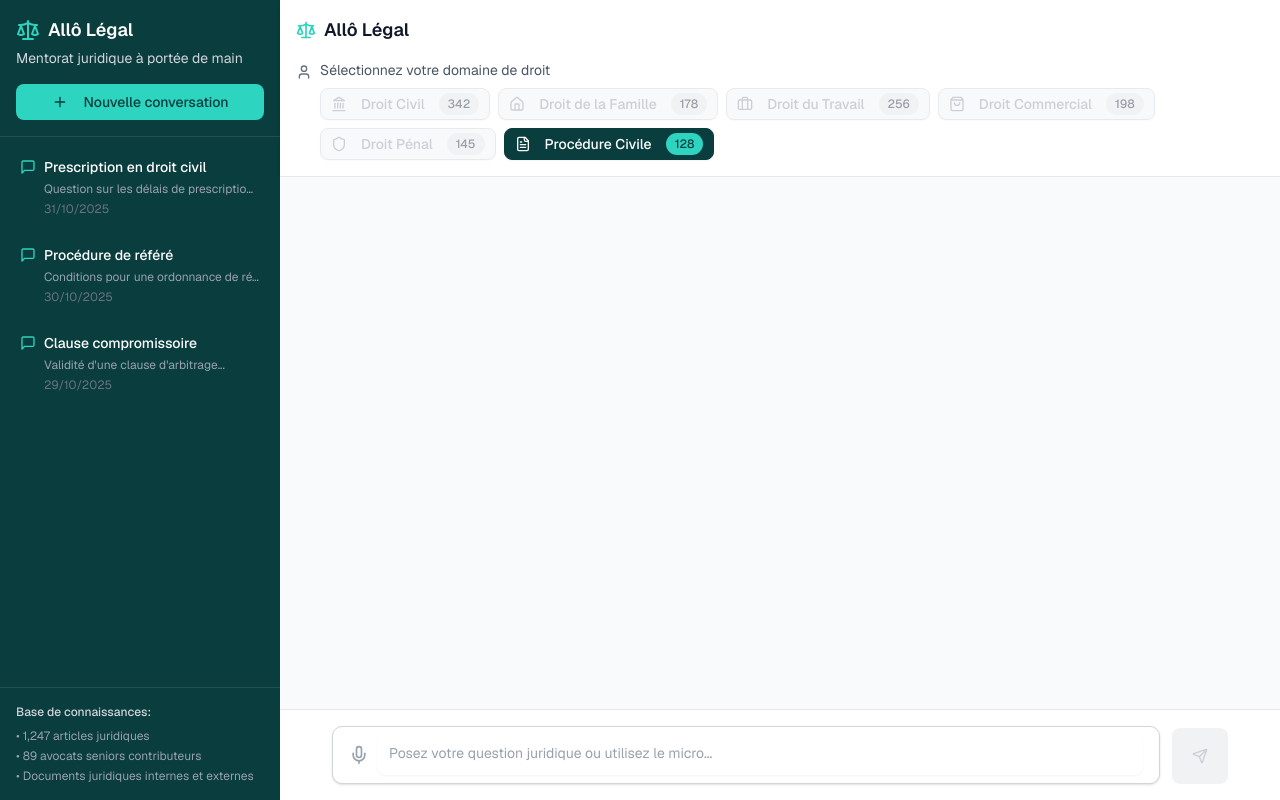
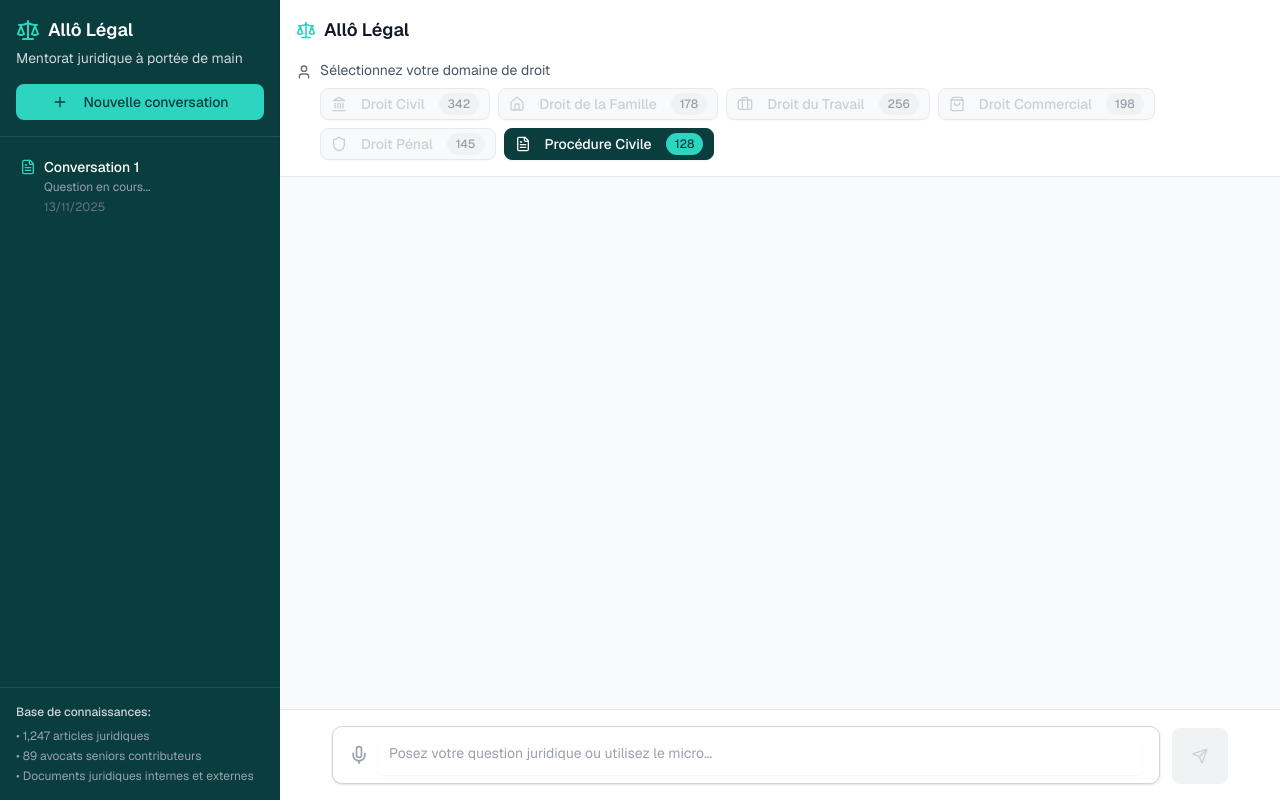
Before and after one commit to becaaye/allo-legal-mvp, a Next.js app: page / in a window 1280 px wide. Built offline with nearby package versions, Linux system fonts and the light colour scheme.

Commit message:
refactor: simplify ConversationList to show current conversation only

```diff
--- a/components/conversation-list.tsx
+++ b/components/conversation-list.tsx
@@ -1,71 +1,49 @@
 "use client"
 
+import { FileText } from "lucide-react"
 import { ScrollArea } from "@/components/ui/scroll-area"
-import { MessageSquare } from "lucide-react"
 import { cn } from "@/lib/utils"
-
-interface Conversation {
-  id: string
-  title: string
-  preview: string
-  date: string
-}
 
 interface ConversationListProps {
   currentConversationId: string | null
   onSelectConversation: (id: string) => void
 }
 
-// Mock conversations for demonstration
-const MOCK_CONVERSATIONS: Conversation[] = [
-  {
-    id: "1",
-    title: "Prescription en droit civil",
-    preview: "Question sur les délais de prescription...",
-    date: "31/10/2025",
-  },
-  {
-    id: "2",
-    title: "Procédure de référé",
-    preview: "Conditions pour une ordonnance de référé...",
-    date: "30/10/2025",
-  },
-  {
-    id: "3",
-    title: "Clause compromissoire",
-    preview: "Validité d'une clause d'arbitrage...",
-    date: "29/10/2025",
-  },
-]
+export function ConversationList({ currentConversationId, onSelectConversation }: ConversationListProps) {
+  // Pour le MVP, afficher seulement la conversation en cours
+  const currentConversation = {
+    id: "current",
+    title: "Conversation 1",
+    preview: "Question en cours...",
+    date: new Date().toLocaleDateString("fr-FR", { day: "2-digit", month: "2-digit", year: "numeric" })
+  }
 
-export function ConversationList({ currentConversationId, onSelectConversation }: ConversationListProps) {
   return (
     <ScrollArea className="flex-1 px-2">
       <div className="space-y-1 py-2">
-        {MOCK_CONVERSATIONS.map((conversation) => {
-          const isActive = currentConversationId === conversation.id
-
-          return (
         <button
-              key={conversation.id}
-              onClick={() => onSelectConversation(conversation.id)}
+          onClick={() => onSelectConversation(currentConversation.id)}
           className={cn(
-                "w-full text-left p-3 rounded-lg transition-all duration-150",
-                "hover:bg-[#0A3D3D]/20",
-                isActive && "bg-[#0A3D3D]/30",
+            "w-full text-left p-3 rounded-lg transition-colors",
+            "hover:bg-white/5",
+            currentConversationId === currentConversation.id && "bg-[#0A3D3D]/20"
           )}
         >
           <div className="flex items-start gap-2">
-                <MessageSquare className="w-4 h-4 text-[#2DD4BF] mt-0.5 shrink-0" />
+            <FileText className="w-4 h-4 text-[#2DD4BF] mt-0.5 shrink-0" />
             <div className="flex-1 min-w-0">
-                  <h3 className="text-sm font-medium text-white truncate line-clamp-2 mb-1">{conversation.title}</h3>
-                  <p className="text-xs text-gray-400 truncate">{conversation.preview}</p>
-                  <p className="text-xs text-gray-500 mt-1">{conversation.date}</p>
+              <h3 className="text-sm font-medium text-white truncate">
+                {currentConversation.title}
+              </h3>
+              <p className="text-xs text-gray-400 truncate mt-0.5">
+                {currentConversation.preview}
+              </p>
+              <p className="text-xs text-gray-500 mt-1">
+                {currentConversation.date}
+              </p>
             </div>
           </div>
         </button>
-          )
-        })}
       </div>
     </ScrollArea>
   )
```
Lines whose indentation alone changed are shown as unchanged.
